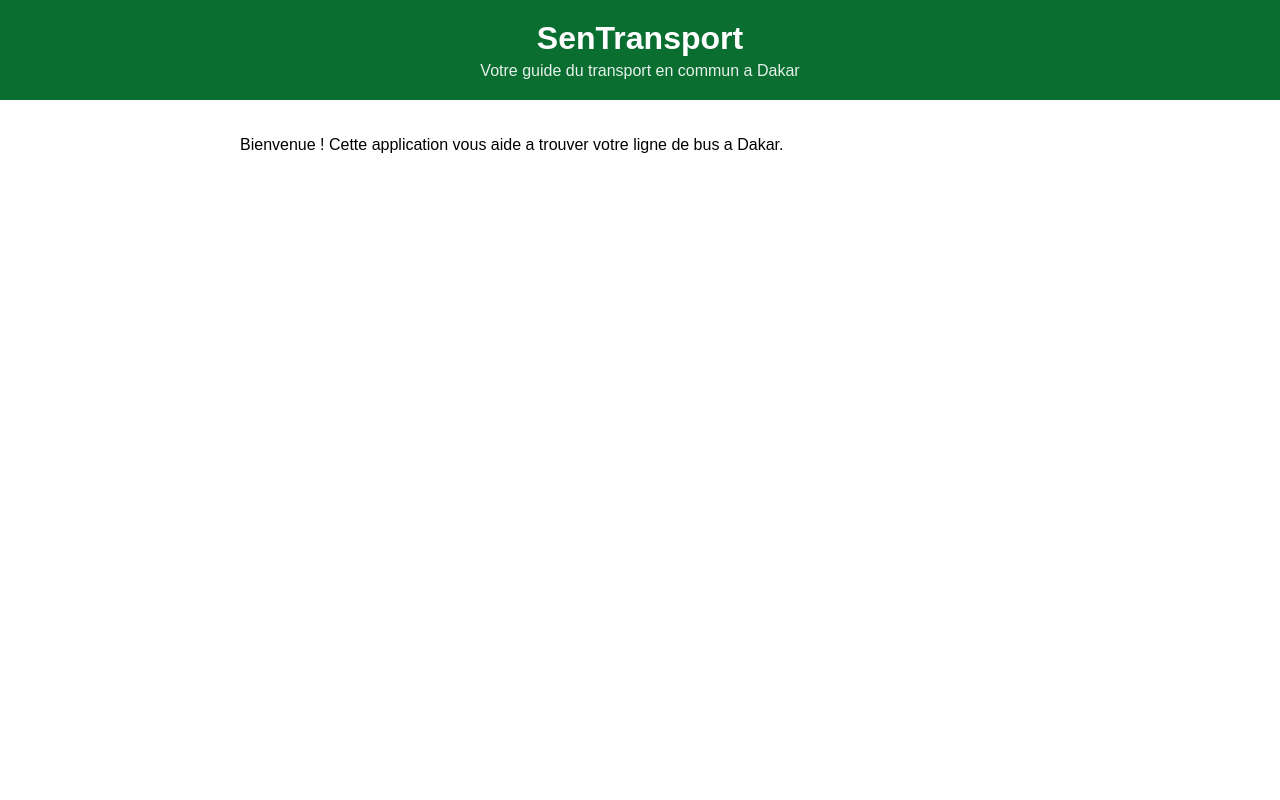
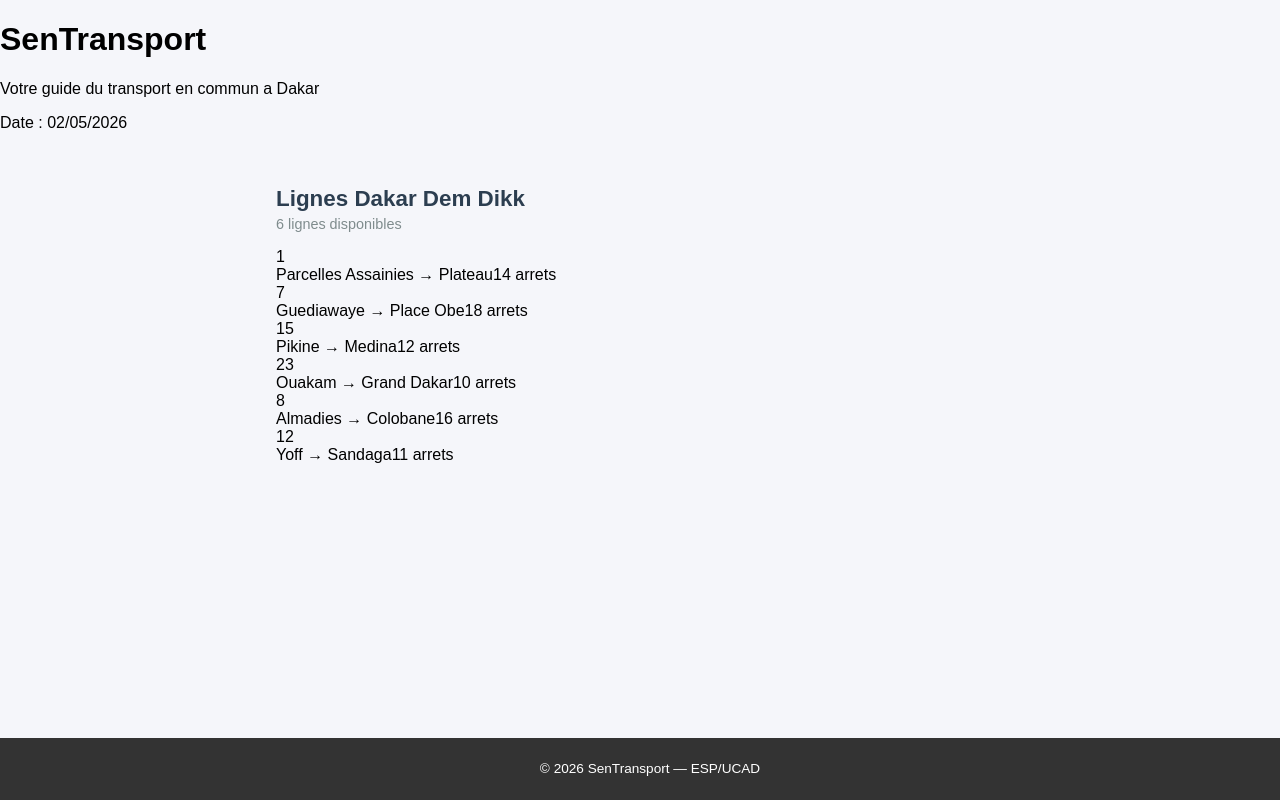
Before and after one commit to jeynita/sentransport, a React (Create React App) app: page / in a window 1280 px wide. Built offline with nearby package versions, Linux system fonts and the light colour scheme.

Commit message:
Lab 2 : composants statiques LigneBus et ListeLignes

```diff
--- a/src/App.css
+++ b/src/App.css
@@ -1,10 +1,22 @@
 .App {
   font-family: Arial, sans-serif;
   min-height: 100vh;
+  background-color: #f5f6fa;
+  display: flex;
+  flex-direction: column;
 }
 
 .contenu {
   padding: 20px;
   max-width: 800px;
   margin: 0 auto;
+  width: 100%;
+  box-sizing: border-box;
+  flex: 1;
 }
+
+@media (max-width: 600px) {
+  .contenu {
+    padding: 12px;
+  }
+}
--- a/src/App.js
+++ b/src/App.js
@@ -1,14 +1,25 @@
 import './App.css';
 import Header from './Header';
+import ListeLignes from './ListeLignes';
+import Footer from './Footer';
 
 function App() {
+  const lignes = [
+    { id: 1, numero: "1",  depart: "Parcelles Assainies", arrivee: "Plateau",    arrets: 14 },
+    { id: 2, numero: "7",  depart: "Guediawaye",        arrivee: "Place Obe",  arrets: 18 },
+    { id: 3, numero: "15", depart: "Pikine",           arrivee: "Medina",     arrets: 12 },
+    { id: 4, numero: "23", depart: "Ouakam",           arrivee: "Grand Dakar", arrets: 10 },
+    { id: 5, numero: "8",  depart: "Almadies",         arrivee: "Colobane",    arrets: 16 },
+    { id: 6, numero: "12", depart: "Yoff",             arrivee: "Sandaga",     arrets: 11 },
+  ];
+
   return (
     <div className="App">
       <Header />
       <main className="contenu">
-        <p>Bienvenue ! Cette application vous aide a trouver
-          votre ligne de bus a Dakar.</p>
+        <ListeLignes lignes={lignes} />
       </main>
+      <Footer />
     </div>
   );
 }
--- /dev/null
+++ b/src/Footer.css
@@ -0,0 +1,7 @@
+.footer {
+  background-color: #333; /* Gris foncé */
+  color: white;           /* Texte blanc */
+  padding: 10px;
+  text-align: center;
+  width: 100%;
+}
--- /dev/null
+++ b/src/Footer.js
@@ -0,0 +1,11 @@
+import './Footer.css';
+
+function Footer() {
+  return (
+    <footer className="footer">
+      <p>&copy; 2026 SenTransport &mdash; ESP/UCAD</p>
+    </footer>
+  );
+}
+
+export default Footer;
--- a/src/Header.css
+++ b/src/Header.css
@@ -1,17 +1,8 @@
-    .header {
-    background-color: #0a6e31;
-    color: white;
-    padding: 20px;
+        .footer {
+    background-color: #2c3e50;
+    color: #ecf0f1;
     text-align: center;
+    padding: 16px;
+    margin-top: 40px;
+    font-size: 0.85rem;
     }
-
-    .header-titre {
-    margin: 0;
-    font-size: 2rem;
-    }
-
-    .header-soustitre {
-    margin: 5px 0 0 0;
-    font-size: 1rem;
-    opacity: 0.9;
-    }
--- a/src/Header.js
+++ b/src/Header.js
@@ -1,12 +1,15 @@
     import './Header.css';
 
     function Header() {
-    return (
+      //date du jour
+        const dateJournalier = new Date().toLocaleDateString('fr-FR');
+        return (
         <header className="header">
         <h1 className="header-titre">SenTransport</h1>
         <p className="header-soustitre">
             Votre guide du transport en commun a Dakar
         </p>
+        <p classname="header-date">Date : {dateJournalier}</p>
         </header>
     );
     }
--- /dev/null
+++ b/src/LigneBus.js
@@ -0,0 +1,17 @@
+    import './LigneBus.css';
+
+    function LigneBus({ numero, depart, arrivee, arrets }) {
+    return (
+        <div className="ligne-bus">
+        <div className="ligne-numero">{numero}</div>
+        <div className="ligne-info">
+            <span className="ligne-trajet">
+            {depart} &rarr; {arrivee}
+            </span>
+            <span className="ligne-arrets">{arrets} arrets</span>
+        </div>
+        </div>
+    );
+    }
+
+    export default LigneBus;
--- /dev/null
+++ b/src/ListeLignes.css
@@ -0,0 +1,16 @@
+.liste-lignes {
+  padding: 0 16px;
+}
+
+.liste-titre {
+  color: #2c3e50;
+  font-size: 1.4rem;
+  margin-bottom: 4px;
+}
+
+.liste-description {
+  color: #7f8c8d;
+  font-size: 0.9rem;
+  margin-top: 0;
+  margin-bottom: 16px;
+}
--- /dev/null
+++ b/src/ListeLignes.js
@@ -0,0 +1,24 @@
+import LigneBus from './LigneBus';
+import './ListeLignes.css';
+
+function ListeLignes({ lignes }) {
+  return (
+    <div className="liste-lignes">
+      <h2 className="liste-titre">Lignes Dakar Dem Dikk</h2>
+      <p className="liste-description">
+        {lignes.length} lignes disponibles
+      </p>
+      {lignes.map(ligne => (
+        <LigneBus
+          key={ligne.id}
+          numero={ligne.numero}
+          depart={ligne.depart}
+          arrivee={ligne.arrivee}
+          arrets={ligne.arrets}
+        />
+      ))}
+    </div>
+  );
+}
+
+export default ListeLignes;
```
Also changed, not shown: src/Statistique.js (added, +10 -0 lines), src/LigneBus.css (added).
